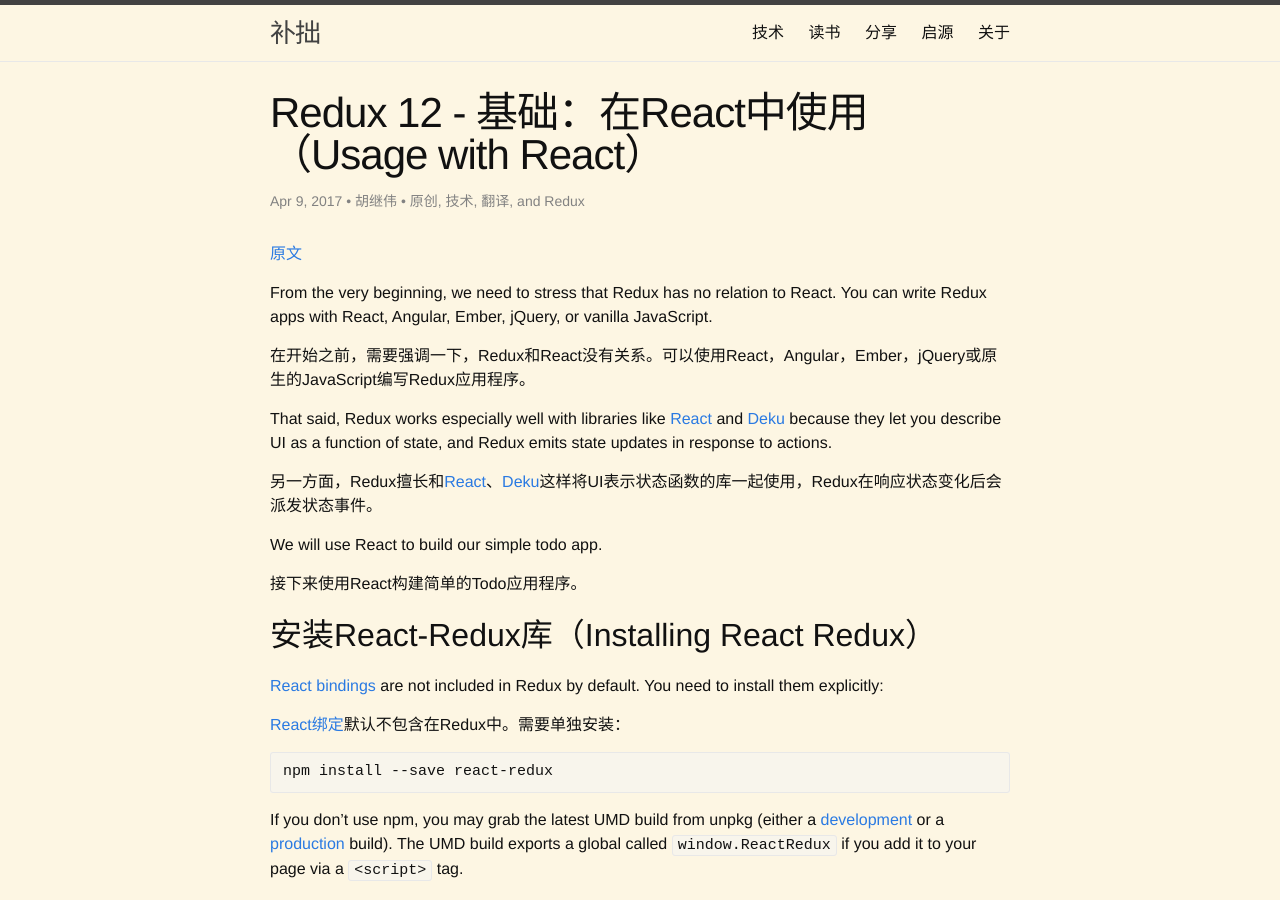
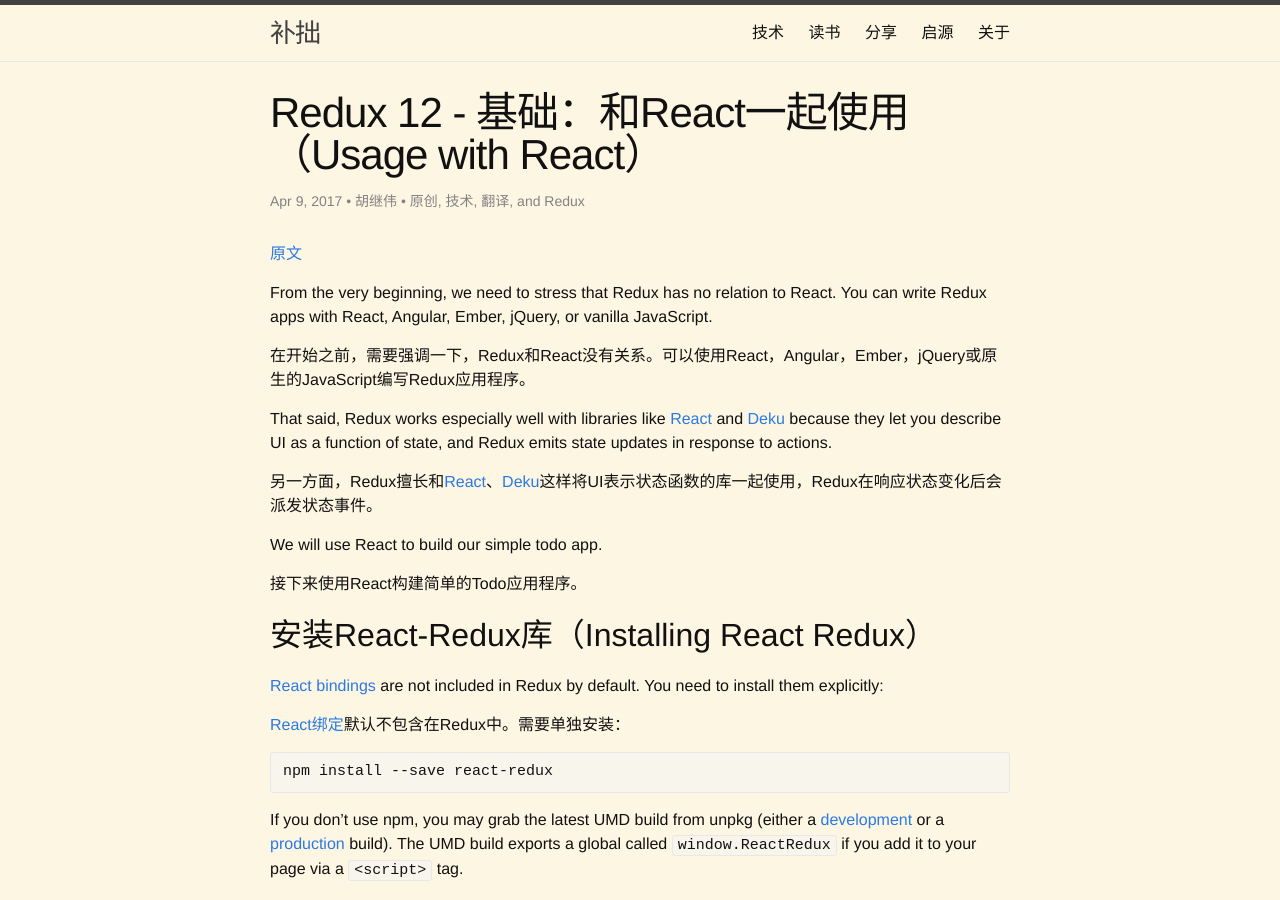
Before and after one commit to testudy/testudy.github.io, a Jekyll site: the page built from tech/_posts/2017-04-09-redux-12-basics-UsageWithReact.md, in a window 1280 px wide and 900 px high. Built offline with Jekyll 4.4.1, drawn with Linux system fonts in a browser that asks for light colours; comment, search, counter and statistics services are not loaded.

Commit message:
修改标题

```diff
--- a/tech/_posts/2017-04-09-redux-12-basics-UsageWithReact.md
+++ b/tech/_posts/2017-04-09-redux-12-basics-UsageWithReact.md
@@ -1,6 +1,6 @@
 ---
 layout: post
-title: Redux 12 - 基础：在React中使用（Usage with React）
+title: Redux 12 - 基础：和React一起使用（Usage with React）
 tags: 原创 技术 翻译 Redux
 ---
 
```
